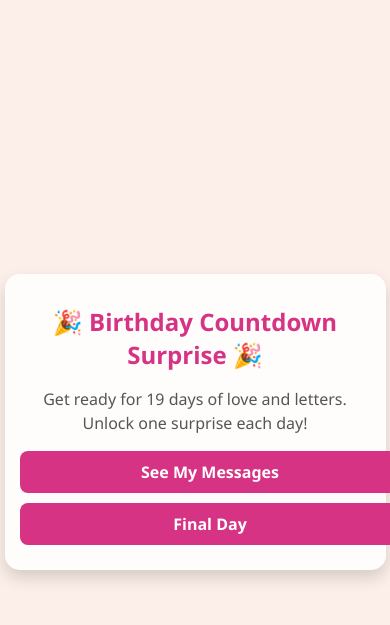
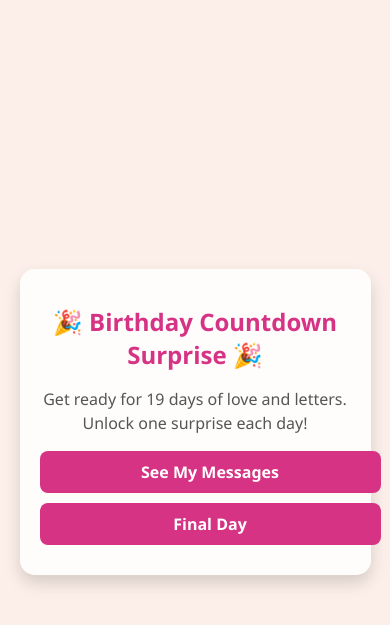
Before and after one commit to YUNAABI/birthday-app, a Flask app: page / in a window 390 px wide. Shown: the top 625 px of the page. Run offline with Flask 3, Linux system fonts and the light colour scheme.

Commit message:
Updated content / Fixed bugs / Made design mobile friendly

```diff
--- a/static/style.css
+++ b/static/style.css
@@ -92,3 +92,21 @@ p {
         align-items: center;
     }
 }
+.container {
+    padding: 20px;
+    margin: 20px;
+    box-sizing: border-box;
+}
+button {
+    width: 100%;
+    margin-bottom: 10px;
+    padding: 12px;
+    font-size: 16px;
+    border-radius: 8px;
+}
+@media (max-width: 480px) {
+  .container {
+    width: 90%;
+    margin: auto;
+  }
+}
```
